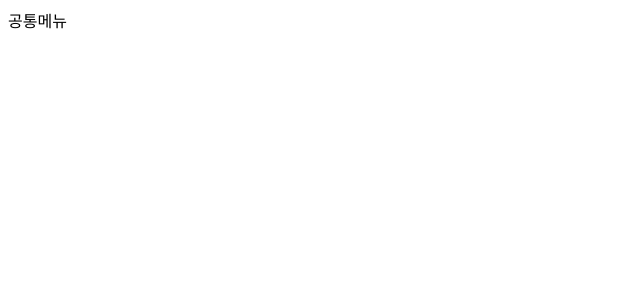
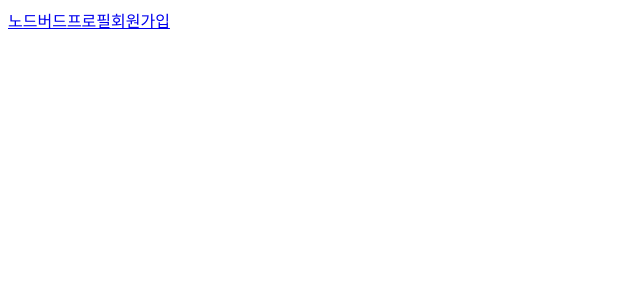
Before and after one commit to yeongfree1/react-nodebird, a Next.js app in the folder prepare/front/: page /components/AppLayout in a window 1280 px wide. Shown: the top 300 px of the page, without its empty margins (0-640 px from the left). Built offline with nearby package versions, Linux system fonts and the light colour scheme.

Commit message:
UPDATE: link and eslintrc update

```diff
--- a/prepare/front/pages/components/AppLayout.js
+++ b/prepare/front/pages/components/AppLayout.js
@@ -1,10 +1,15 @@
 import React from 'react';
-import PropTypes from 'prop-types'
+import PropTypes from 'prop-types';
+import Link from 'next/link';
 
 const AppLayout= ({ children }) =>{
     return (
         <div>
-            <div>공통메뉴</div>
+            <div>
+                <Link href="/">노드버드</Link>
+                <Link href="/profile">프로필</Link>
+                <Link href="/signup">회원가입</Link>
+            </div>
             {children}
         </div>
     )
```
Also changed, not shown: prepare/front/package.json (+8 -0 lines), 2 other files (tests, documents, lock files or other folders).
